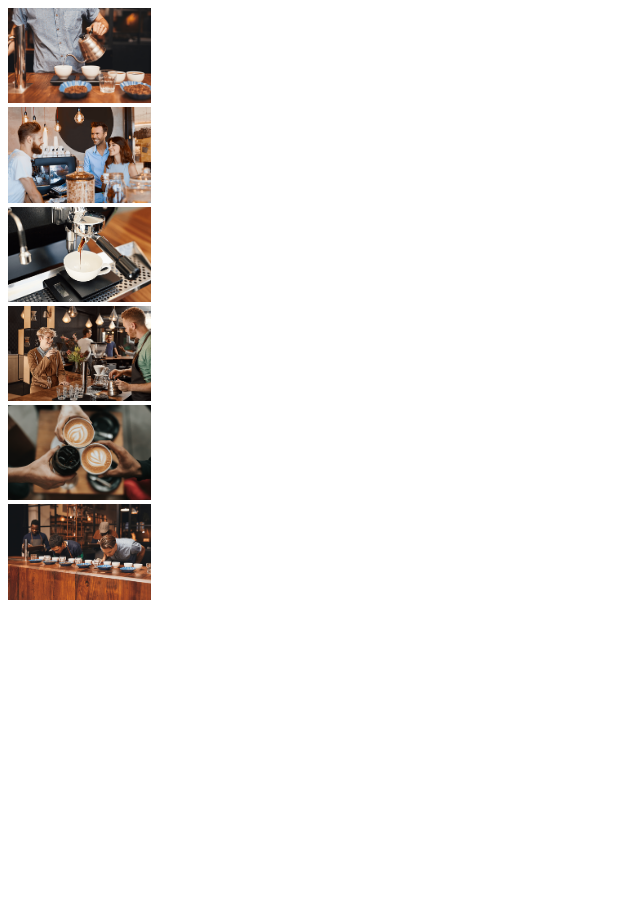
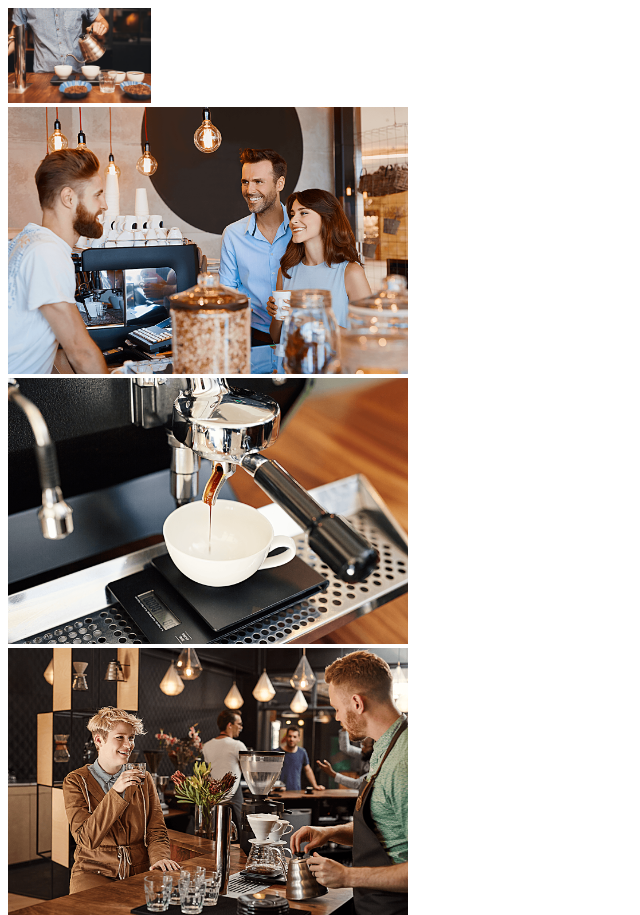
Before and after one commit to OleksiiOstapiuk/My-first-projekt, a plain HTML site: page index.html in a window 1280 px wide. Shown: the top 915 px of the page, without its empty margins (0-640 px from the left). Before the commit the page ends 800 px from the top, so only its background shows below. Drawn offline with Linux system fonts and the light colour scheme.

Commit message:
correct width

```diff
--- a/index.html
+++ b/index.html
@@ -12,19 +12,19 @@
     <img width="143" src="imj/1-imj.png" alt="Barista Coffee">
 </div>
 <div>
-    <img width="143" src="imj/2-imj.png" alt="Barista Coffee">
+    <img width="400" src="imj/2-imj.png" alt="Barista Coffee">
 </div>
 <div>
-    <img width="143" src="imj/3-imj.png" alt="Barista Coffee">
+    <img width="400" src="imj/3-imj.png" alt="Barista Coffee">
 </div>
 <div>
-    <img width="143" src="imj/4-imj.png" alt="Barista Coffee">
+    <img width="400" src="imj/4-imj.png" alt="Barista Coffee">
 </div>
 <div>
-    <img width="143" src="imj/5-imj.png" alt="Barista Coffee">
+    <img width="400" src="imj/5-imj.png" alt="Barista Coffee">
 </div>
 <div>
-    <img width="143" src="imj/6-imj.png" alt="Barista Coffee">
+    <img width="400" src="imj/6-imj.png" alt="Barista Coffee">
 </div>
     </div>
 </body>
```
